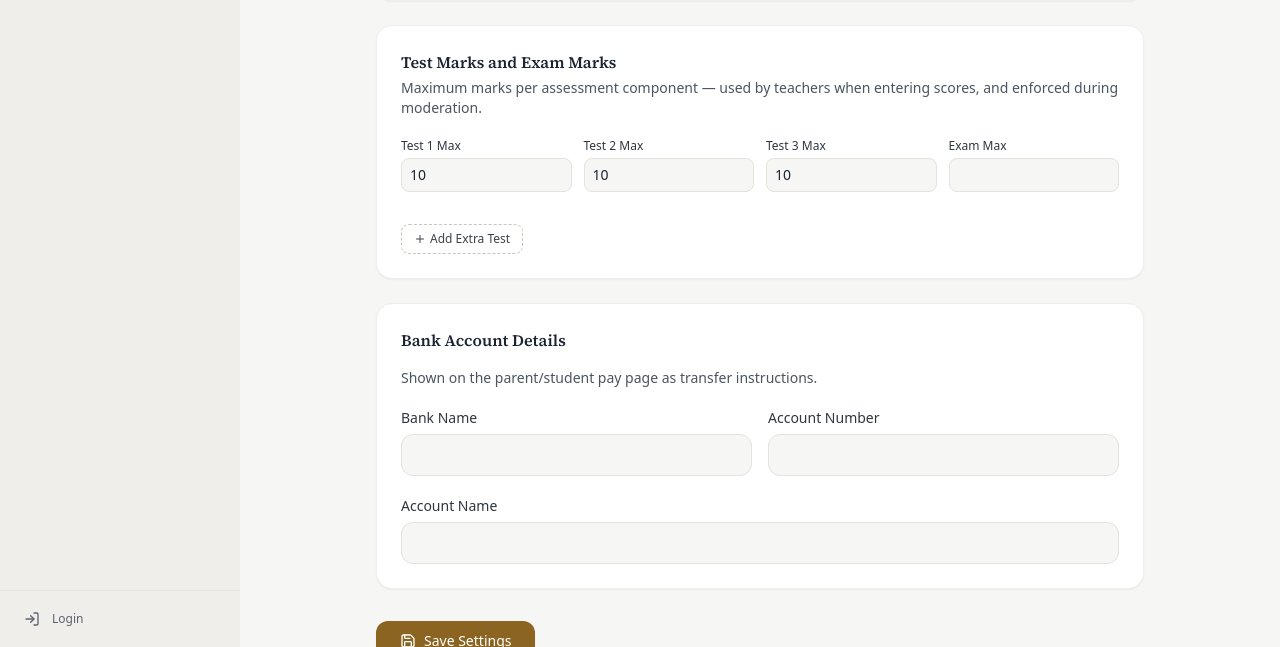
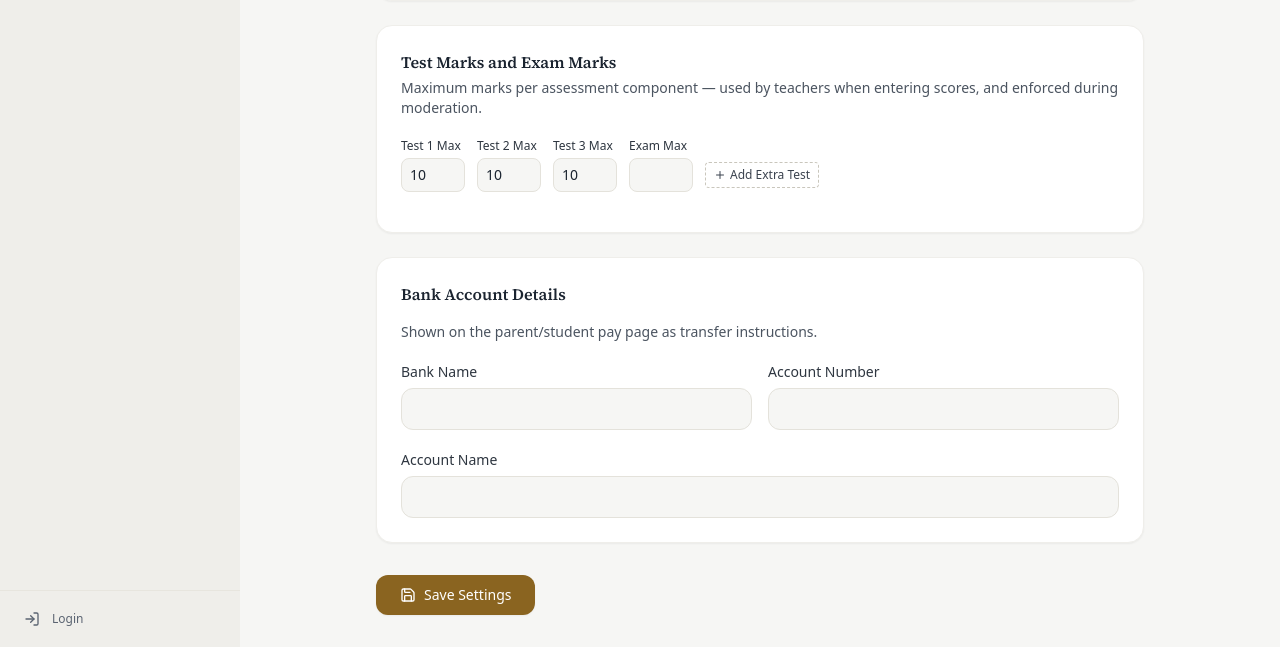
Before and after one commit to yohananX/bust-base, a Django app: template school_admin/templates/school_admin/school_settings.html in a window 1280 px wide. Shown: the part 775-1422 px from the top of the page. Run offline with Django 5.2, Linux system fonts and the light colour scheme; the template is opened without the code that fills it, so the values that code supplies are empty.

Commit message:
refactor: compact school settings score fields and inline add button

```diff
--- a/school_admin/templates/school_admin/school_settings.html
+++ b/school_admin/templates/school_admin/school_settings.html
@@ -85,35 +85,36 @@
       <p class="text-sm text-gray-500 mb-5">Maximum marks per assessment component — used by teachers when entering scores, and enforced during moderation.</p>
 
       <div class="space-y-4">
-        <div class="grid grid-cols-4 gap-3" id="test-max-fields">
-          <div>
+        <div class="flex flex-wrap items-end gap-3">
+          <div class="flex-shrink-0">
             <label class="block text-xs font-medium text-gray-700 mb-1">Test 1 Max</label>
             <input type="number" name="test_max_score_test_1" min="1" max="32767" value="{{ school.test_max_scores.test_1|default:10 }}"
-                   class="w-full px-2 py-1.5 bg-gray-50 border border-gray-200 rounded-lg text-sm text-gray-900 placeholder-gray-400 focus:ring-2 focus:ring-primary/20 focus:border-primary focus:bg-white outline-none transition-all">
+                   class="w-16 px-2 py-1.5 bg-gray-50 border border-gray-200 rounded-lg text-sm text-gray-900 placeholder-gray-400 focus:ring-2 focus:ring-primary/20 focus:border-primary focus:bg-white outline-none transition-all">
           </div>
-          <div>
+          <div class="flex-shrink-0">
             <label class="block text-xs font-medium text-gray-700 mb-1">Test 2 Max</label>
             <input type="number" name="test_max_score_test_2" min="1" max="32767" value="{{ school.test_max_scores.test_2|default:10 }}"
-                   class="w-full px-2 py-1.5 bg-gray-50 border border-gray-200 rounded-lg text-sm text-gray-900 placeholder-gray-400 focus:ring-2 focus:ring-primary/20 focus:border-primary focus:bg-white outline-none transition-all">
+                   class="w-16 px-2 py-1.5 bg-gray-50 border border-gray-200 rounded-lg text-sm text-gray-900 placeholder-gray-400 focus:ring-2 focus:ring-primary/20 focus:border-primary focus:bg-white outline-none transition-all">
           </div>
-          <div>
+          <div class="flex-shrink-0">
             <label class="block text-xs font-medium text-gray-700 mb-1">Test 3 Max</label>
             <input type="number" name="test_max_score_test_3" min="1" max="32767" value="{{ school.test_max_scores.test_3|default:10 }}"
-                   class="w-full px-2 py-1.5 bg-gray-50 border border-gray-200 rounded-lg text-sm text-gray-900 placeholder-gray-400 focus:ring-2 focus:ring-primary/20 focus:border-primary focus:bg-white outline-none transition-all">
+                   class="w-16 px-2 py-1.5 bg-gray-50 border border-gray-200 rounded-lg text-sm text-gray-900 placeholder-gray-400 focus:ring-2 focus:ring-primary/20 focus:border-primary focus:bg-white outline-none transition-all">
           </div>
-          <div>
+          <div class="flex-shrink-0">
             <label class="block text-xs font-medium text-gray-700 mb-1">Exam Max</label>
             <input type="number" name="exam_max_score" min="1" max="32767" value="{{ school.exam_max_score }}"
-                   class="w-full px-2 py-1.5 bg-gray-50 border border-gray-200 rounded-lg text-sm text-gray-900 placeholder-gray-400 focus:ring-2 focus:ring-primary/20 focus:border-primary focus:bg-white outline-none transition-all">
+                   class="w-16 px-2 py-1.5 bg-gray-50 border border-gray-200 rounded-lg text-sm text-gray-900 placeholder-gray-400 focus:ring-2 focus:ring-primary/20 focus:border-primary focus:bg-white outline-none transition-all">
+          </div>
+          <div class="flex-shrink-0 pb-1">
+            <button type="button" id="add-extra-test-max"
+                    class="inline-flex items-center px-2 py-1 border border-dashed border-gray-300 rounded text-xs text-gray-600 hover:border-primary hover:text-primary transition-colors">
+              <i data-lucide="plus" class="w-3 h-3 mr-1"></i>Add Extra Test
+            </button>
           </div>
         </div>
 
         <div id="extra-test-max-fields"></div>
-
-        <button type="button" id="add-extra-test-max"
-                class="inline-flex items-center px-3 py-1.5 border border-dashed border-gray-300 rounded-lg text-xs font-medium text-gray-600 hover:border-primary hover:text-primary transition-colors">
-          <i data-lucide="plus" class="w-3 h-3 mr-1"></i>Add Extra Test
-        </button>
       </div>
     </div>
 
@@ -168,9 +169,9 @@
       div.className = 'flex items-center gap-3';
       div.innerHTML =
         '<input type="number" name="test_max_score_extra_' + counter + '" min="1" max="32767" placeholder="Extra Test Max" ' +
-        'class="flex-1 px-2 py-1.5 bg-gray-50 border border-gray-200 rounded-lg text-sm text-gray-900 placeholder-gray-400 focus:ring-2 focus:ring-primary/20 focus:border-primary focus:bg-white outline-none transition-all">' +
-        '<button type="button" class="remove-extra-test px-3 py-2 text-red-500 hover:text-red-700" aria-label="Remove">' +
-        '<i data-lucide="x" class="w-4 h-4"></i></button>';
+        'class="w-16 px-2 py-1.5 bg-gray-50 border border-gray-200 rounded-lg text-sm text-gray-900 placeholder-gray-400 focus:ring-2 focus:ring-primary/20 focus:border-primary focus:bg-white outline-none transition-all">' +
+        '<button type="button" class="remove-extra-test px-2 py-1 text-red-500 hover:text-red-700" aria-label="Remove">' +
+        '<i data-lucide="x" class="w-3 h-3"></i></button>';
       container.appendChild(div);
       lucide.createIcons();
     }
```
